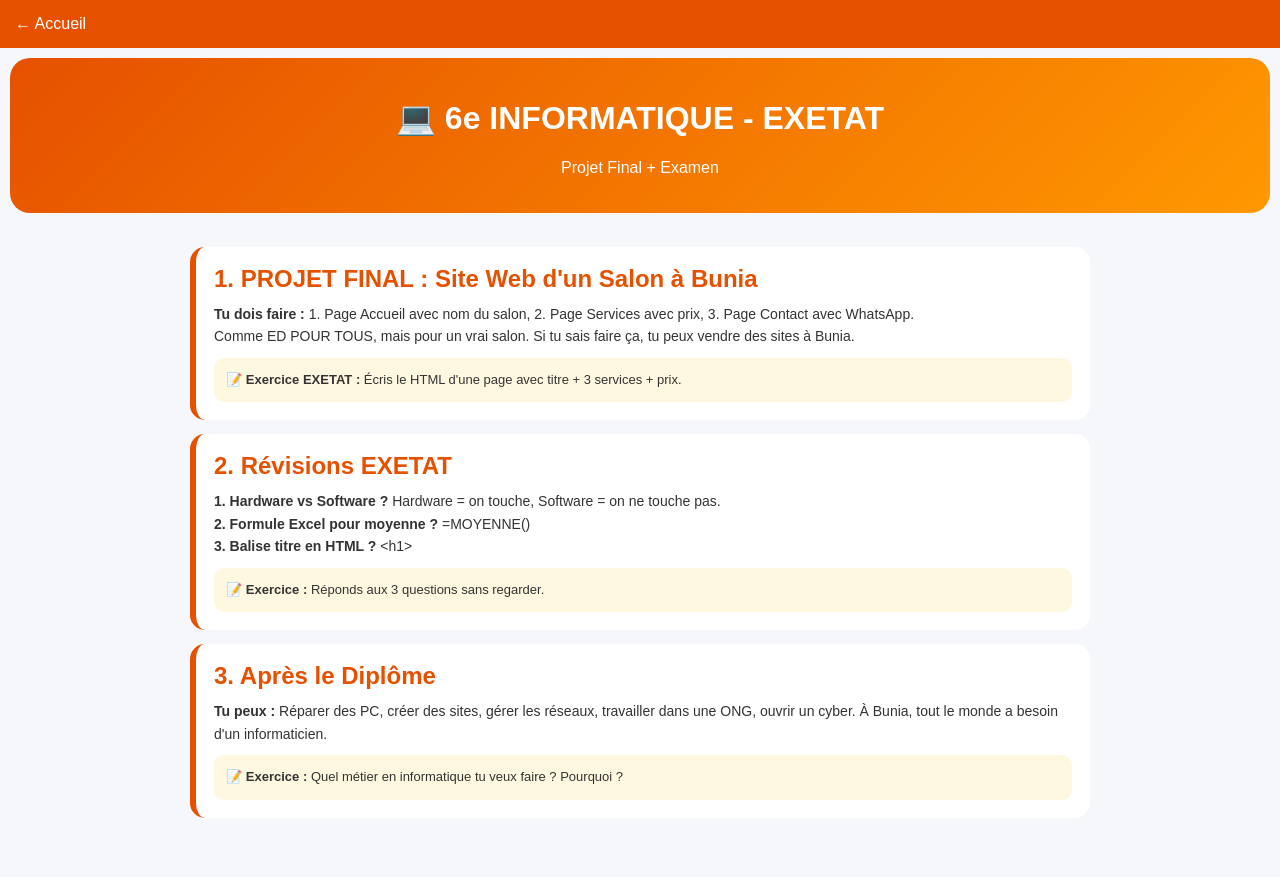
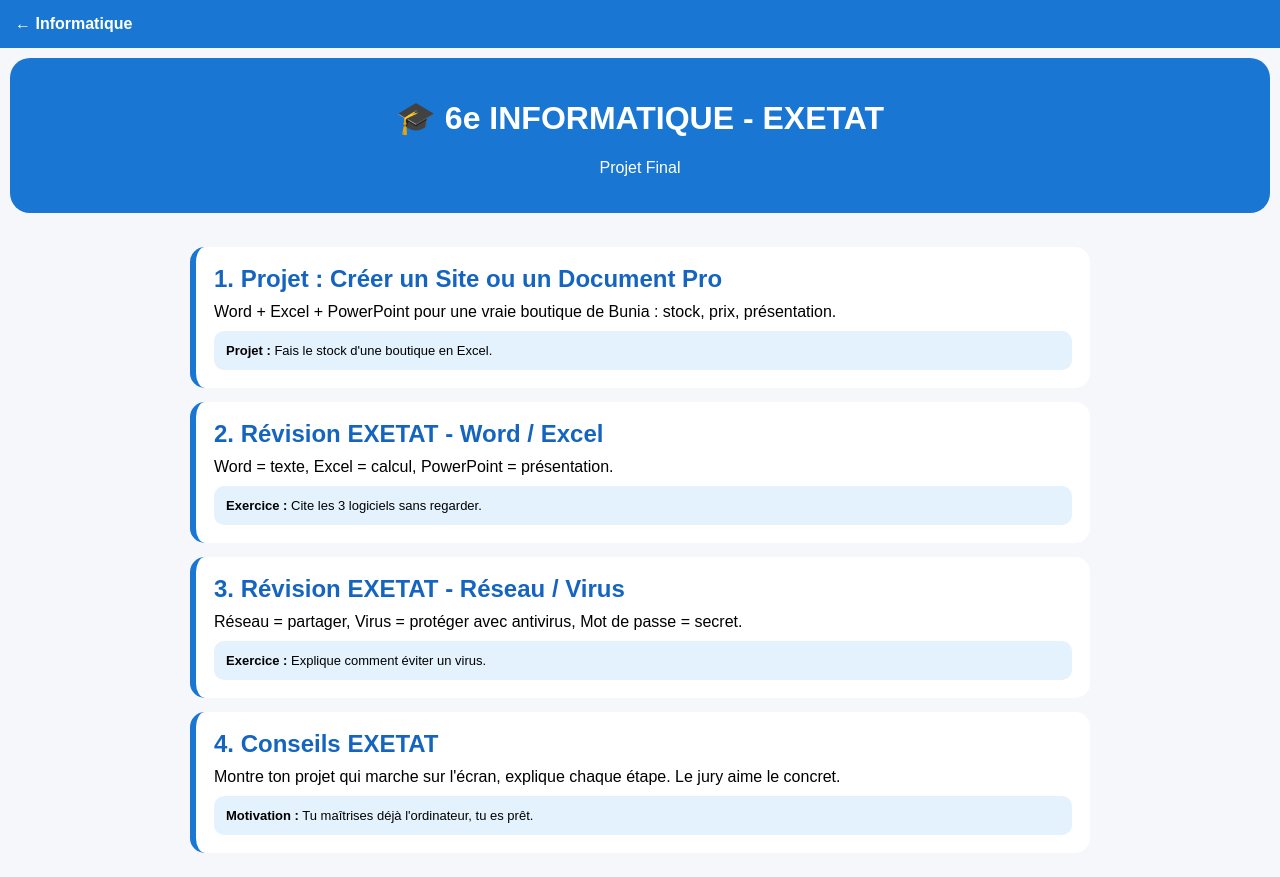
Before and after one commit to fenicienjayden-arch/ed-pour-tous, a plain HTML site: page 6e-informatique.html in a window 1280 px wide. Before the commit the page ends 842 px from the top, so only its background shows below. Drawn offline with Linux system fonts and the light colour scheme.

Commit message:
Update 6e-informatique.html

```diff
--- a/6e-informatique.html
+++ b/6e-informatique.html
@@ -1,28 +1,6 @@
-<!DOCTYPE html>
-<html lang="fr">
-<head>
-<meta charset="UTF-8">
-<meta name="viewport" content="width=device-width, initial-scale=1.0">
-<title>6e Informatique - EXETAT</title>
-<style>
-body{margin:0;font-family:Arial;background:#f5f7fb}
-.top{background:#e65100;color:#fff;padding:15px}
-.top a{color:#fff;text-decoration:none}
-.banner{background:linear-gradient(135deg,#e65100,#ff9800);color:#fff;margin:10px;padding:20px;border-radius:20px;text-align:center}
-.box{max-width:900px;margin:auto;padding:10px}
-.lecon{background:#fff;border-radius:15px;padding:18px;margin:14px 0;border-left:6px solid #e65100}
-.lecon h2{color:#e65100;margin:0 0 10px}
-.texte{font-size:14px;line-height:1.6;color:#333}
-.exo{background:#fff8e1;padding:12px;border-radius:10px;margin-top:10px;font-size:13px}
-</style>
-</head>
-<body>
-<div class="top"><a href="index.html">← Accueil</a></div>
-<div class="banner"><h1>💻 6e INFORMATIQUE - EXETAT</h1><p>Projet Final + Examen</p></div>
-<div class="box">
-<div class="lecon"><h2>1. PROJET FINAL : Site Web d'un Salon à Bunia</h2><div class="texte"><b>Tu dois faire :</b> 1. Page Accueil avec nom du salon, 2. Page Services avec prix, 3. Page Contact avec WhatsApp.<br>Comme ED POUR TOUS, mais pour un vrai salon. Si tu sais faire ça, tu peux vendre des sites à Bunia.<div class="exo"><b>📝 Exercice EXETAT :</b> Écris le HTML d'une page avec titre + 3 services + prix.</div></div></div>
-<div class="lecon"><h2>2. Révisions EXETAT</h2><div class="texte"><b>1. Hardware vs Software ?</b> Hardware = on touche, Software = on ne touche pas.<br><b>2. Formule Excel pour moyenne ?</b> =MOYENNE()<br><b>3. Balise titre en HTML ?</b> &lt;h1&gt;<div class="exo"><b>📝 Exercice :</b> Réponds aux 3 questions sans regarder.</div></div></div>
-<div class="lecon"><h2>3. Après le Diplôme</h2><div class="texte"><b>Tu peux :</b> Réparer des PC, créer des sites, gérer les réseaux, travailler dans une ONG, ouvrir un cyber. À Bunia, tout le monde a besoin d'un informaticien.<div class="exo"><b>📝 Exercice :</b> Quel métier en informatique tu veux faire ? Pourquoi ?</div></div></div>
-</div>
-</body>
-</html>
+<!DOCTYPE html><html lang="fr"><head><meta charset="UTF-8"><meta name="viewport" content="width=device-width, initial-scale=1.0"><title>6e Informatique EXETAT</title><style>body{margin:0;font-family:Arial;background:#f5f7fb}.top{background:#1976d2;padding:15px}.top a{color:#fff;text-decoration:none;font-weight:bold}.banner{background:#1976d2;color:#fff;margin:10px;padding:20px;border-radius:20px;text-align:center}.box{max-width:900px;margin:auto;padding:10px}.lecon{background:#fff;border-radius:15px;padding:18px;margin:14px 0;border-left:6px solid #1976d2}.lecon h2{color:#1565c0;margin:0 0 10px}.exo{background:#e3f2fd;padding:12px;border-radius:10px;margin-top:10px;font-size:13px}</style></head><body><div class="top"><a href="option-informatique.html">← Informatique</a></div><div class="banner"><h1>🎓 6e INFORMATIQUE - EXETAT</h1><p>Projet Final</p></div><div class="box">
+<div class="lecon"><h2>1. Projet : Créer un Site ou un Document Pro</h2>Word + Excel + PowerPoint pour une vraie boutique de Bunia : stock, prix, présentation. <div class="exo"><b>Projet :</b> Fais le stock d'une boutique en Excel.</div></div>
+<div class="lecon"><h2>2. Révision EXETAT - Word / Excel</h2>Word = texte, Excel = calcul, PowerPoint = présentation. <div class="exo"><b>Exercice :</b> Cite les 3 logiciels sans regarder.</div></div>
+<div class="lecon"><h2>3. Révision EXETAT - Réseau / Virus</h2>Réseau = partager, Virus = protéger avec antivirus, Mot de passe = secret. <div class="exo"><b>Exercice :</b> Explique comment éviter un virus.</div></div>
+<div class="lecon"><h2>4. Conseils EXETAT</h2>Montre ton projet qui marche sur l'écran, explique chaque étape. Le jury aime le concret. <div class="exo"><b>Motivation :</b> Tu maîtrises déjà l'ordinateur, tu es prêt.</div></div>
+</div></body></html>
```
